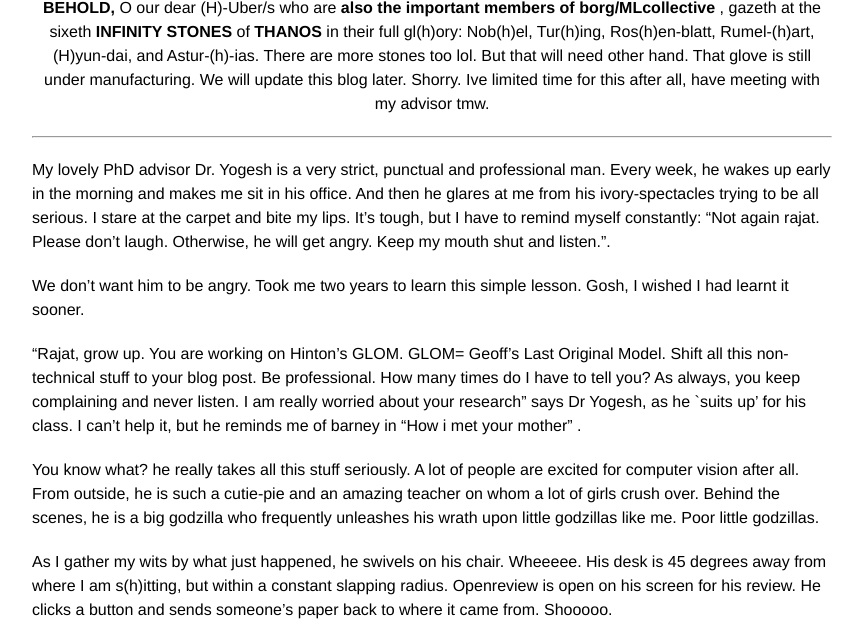
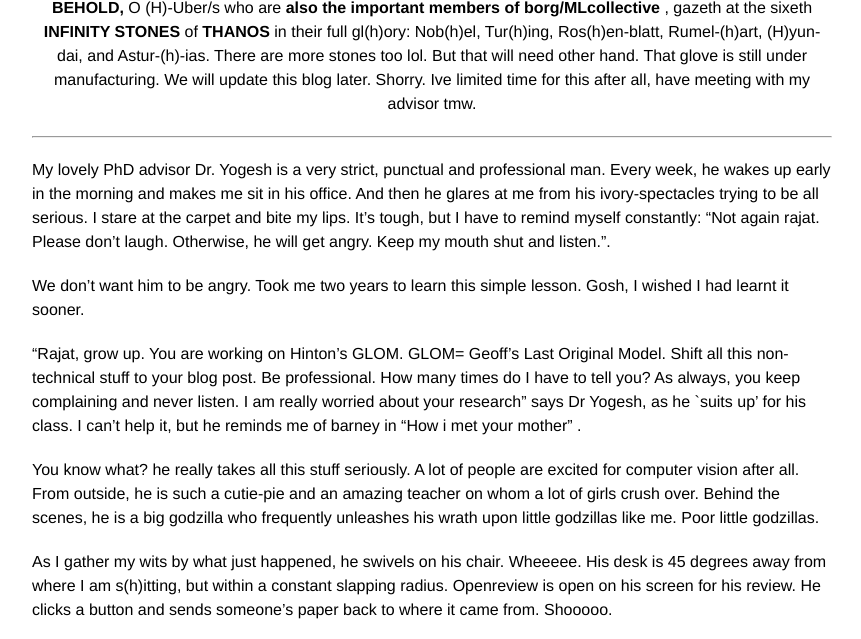
Before and after one commit to rajatmodi62/rajatmodi62.github.io, a Jekyll site: the page built from _posts/2024-10-26-hinton_apm.md, in a window 1280 px wide and 900 px high, scrolled down 2577 px, cut to the strip 261-900 px from the top of the window. Shown: the whole strip, without its empty margins (208-1069 px from the left). Built offline with Jekyll 4.4.1, drawn with Linux system fonts in a browser that asks for light colours; comment, search, counter and statistics services are not loaded.

```diff
--- a/_posts/2024-10-26-hinton_apm.md
+++ b/_posts/2024-10-26-hinton_apm.md
@@ -64,7 +64,7 @@ p.s. We have members from <b>(H)-Uber/s too</b>(cc Rosanne Liu, Jason Yosinski).
     <img class="img-fluid" src="{{ site.baseurl }}\assets\img\apm\infinity_stone.png" style="width: 50%; height: auto;"> <!-- Image width is 50% of its parent -->
 </div>
 <div class="caption" style="text-align: center;">
-    <b> BEHOLD,</b> O our dear (H)-Uber/s who are <b>also the important members of borg/MLcollective </b>, gazeth at the sixeth <b> INFINITY STONES</b> of <b>THANOS</b> in their full gl(h)ory: Nob(h)el, Tur(h)ing, Ros(h)en-blatt, Rumel-(h)art, (H)yun-dai, and Astur-(h)-ias. There are more stones too lol. But that will need other hand. That glove is still under manufacturing. We will update this blog later. Shorry. Ive limited time for this after all, have meeting with my advisor tmw.
+    <b> BEHOLD,</b> O (H)-Uber/s who are <b>also the important members of borg/MLcollective </b>, gazeth at the sixeth <b> INFINITY STONES</b> of <b>THANOS</b> in their full gl(h)ory: Nob(h)el, Tur(h)ing, Ros(h)en-blatt, Rumel-(h)art, (H)yun-dai, and Astur-(h)-ias. There are more stones too lol. But that will need other hand. That glove is still under manufacturing. We will update this blog later. Shorry. Ive limited time for this after all, have meeting with my advisor tmw.
 </div>
 <!-- And now, as even the stars spanning the cosmos <b> shall be forced to bear witness </b>  this grandiose-moment , under the sacred laws of academic-tradition spanning <b> millennia </b>, and the blessings of esteemed NeurIPS program committee, <b>(Me)mbers of the (ML)Collective</b> on this twenty eighth day of the month of october in the year 2024 of our humble lord <b>Jesus Christ</b>  hereby lay claim to  Yannic Kilcher’s <b>“(Me)-GLO-(MiL)-lennia”</b>. Member's locations can include any land, water, spaceships, and inside volcanoes too. May this claim forever rest <b>UNWAVERING, UNDILUTED and UNCHALLENGED </b>.
 
```
